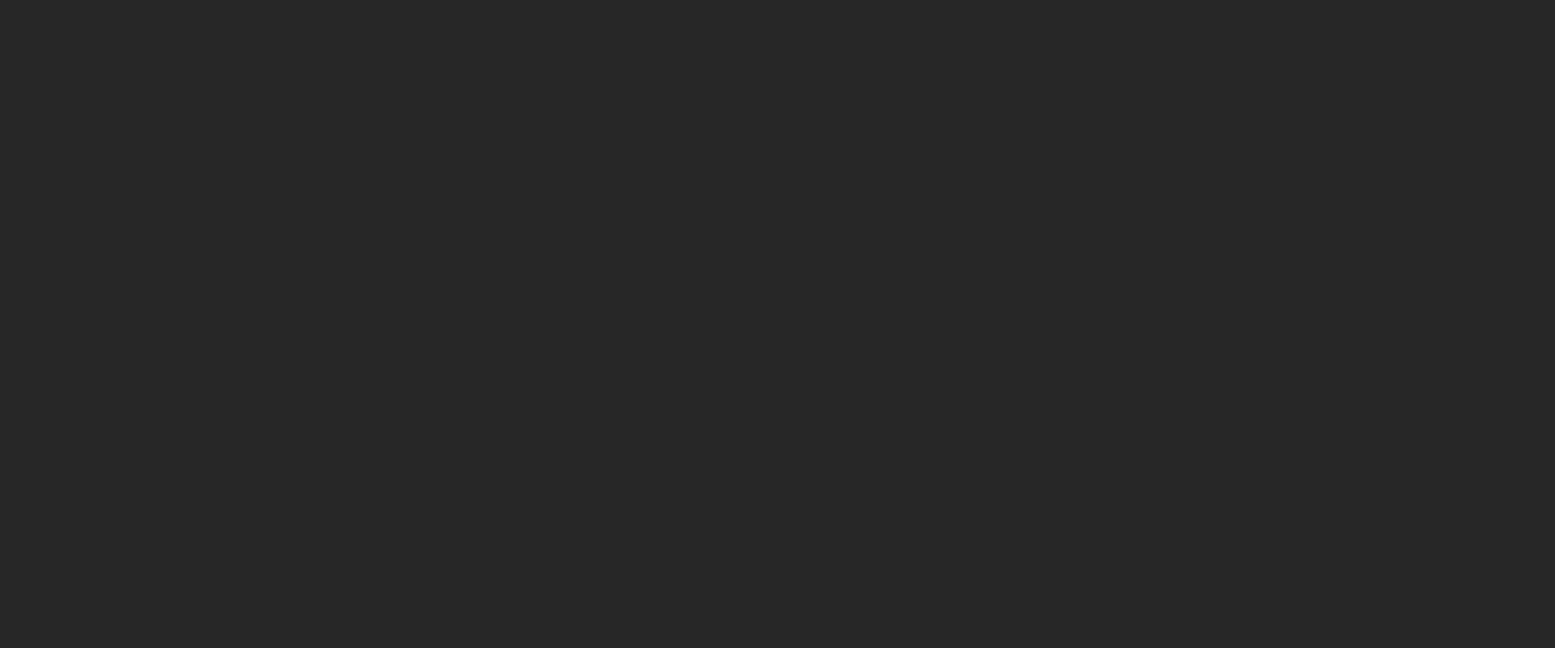
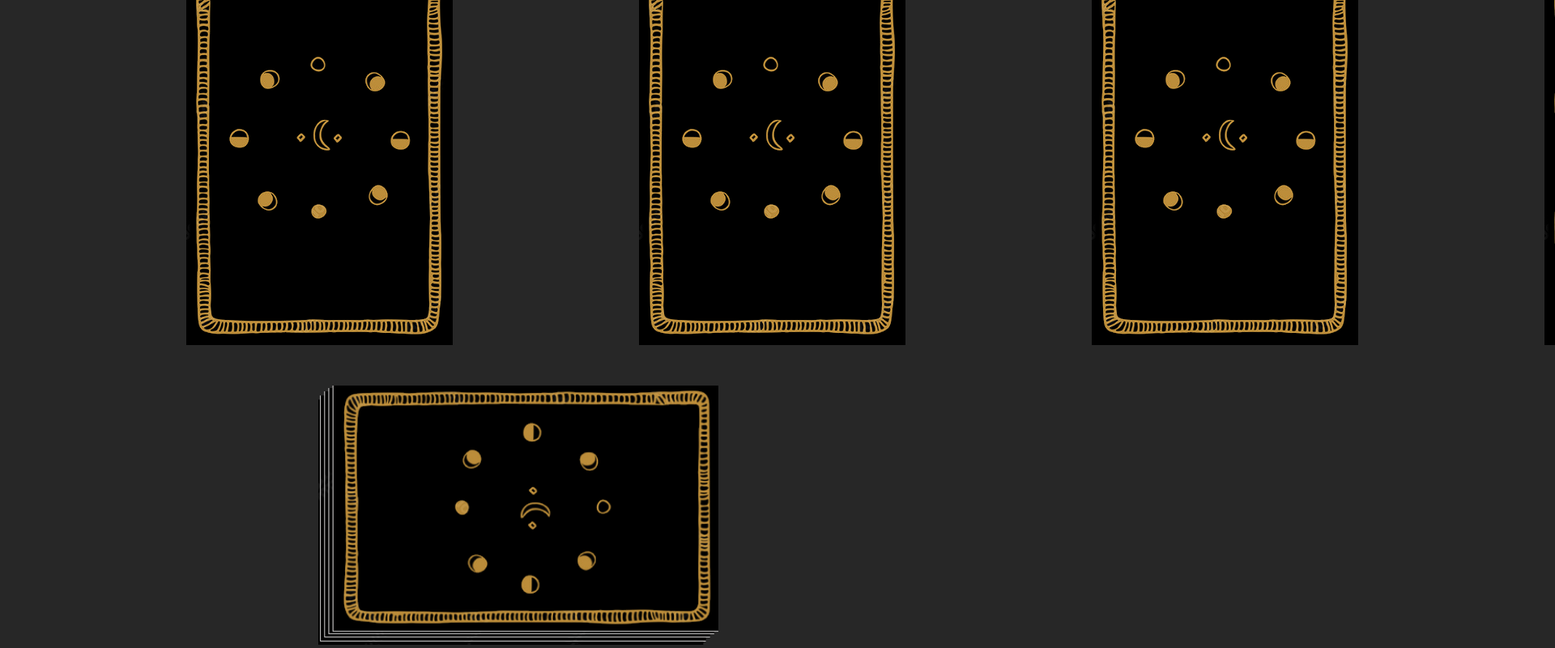
Before and after one commit to Perezdh13/SakuraTarot, a React (Create React App) app: page / in a window 1280 px wide. Shown: the part 1387-2187 px from the top of the page at 81% size, 1920 px wide, since content can reach past the window. Before the commit the page ends 800 px from the top, so only its background shows below. Built offline with nearby package versions, Linux system fonts and the light colour scheme; a web font is replaced by a local one.

Commit message:
css main page

```diff
--- a/src/JavaScript/MainPage.jsx
+++ b/src/JavaScript/MainPage.jsx
@@ -1,13 +1,35 @@
-import React from 'react'
-import { Link } from 'react-router-dom'
+import React, { useState } from 'react';
+import { Link } from 'react-router-dom';
+import deckCards from "../img/mazoCartas.png";
+import reverseCard from "../img/reversoCarta.png";
 
 function MainPage() {
 
 
+  function seeCards() {
+    let deckCards = []
+    for (let i = 0; i < 18; i++) {
+      deckCards.push(reverseCard)
+    }
+    return deckCards
+  }
+
+  console.log(seeCards());
+
 
   return (
-    <div>
-    <Link to="/prediction"><button>pulsame</button></Link>
+    <div className='main-page'>
+      <h1>Escoje tus cartas</h1>
+      <div className='main-page-cards'>
+        {seeCards().map((item) => {
+          return <img className='main-page-cards-img' src={item}></img>
+        })}
+      </div>
+      <div className='main-page-deck'>
+        <Link to="/prediction">
+          <img className='main-page-deck-img' src={deckCards}></img>
+        </Link>
+      </div>
     </div>
   )
 }
--- a/src/css/App.css
+++ b/src/css/App.css
@@ -1,4 +1,23 @@
 @import url('https://fonts.googleapis.com/css2?family=Grand+Hotel&display=swap');
+
+/* //////// MAIN PAGE ////////// */
+.main-page-cards-img{
+  margin-left: 230px;
+}
+.main-page-cards{
+  display:grid;
+  grid-template-columns:  repeat(6,1fr);
+  row-gap: 80px;
+}
+.main-page-deck-img{
+  margin-top: 50px;
+  width: 494px;
+  height: 320px;
+}
+
+
+
+/* /////////// CARD PAGE ////////////// */
 
 .fond {
   background-color: rgb(39, 39, 39);
@@ -14,10 +33,10 @@ h1 {
 
 p {
   text-shadow:
-   -1px -2px 0 #000,
+    -1px -2px 0 #000,
     1px -2px 0 #000,
     -1px 2px 0 #000,
-     1px 2px 0 #000;
+    1px 2px 0 #000;
   font-size: 50px;
   color: rgb(205, 165, 95);
 
@@ -25,16 +44,16 @@ p {
 
 h1 {
   text-shadow:
-   -1px -4px 0 #000,
+    -1px -4px 0 #000,
     1px -4px 0 #000,
     -1px 4px 0 #000,
-     1px 4px 0 #000;
+    1px 4px 0 #000;
   margin: 40px 0 40px 0;
   font-size: 80px;
   font-weight: 400;
 }
 
-.main-cardGroup-card-name{
+.main-cardGroup-card-name {
   position: absolute;
   top: -70px;
   z-index: 1;
```
